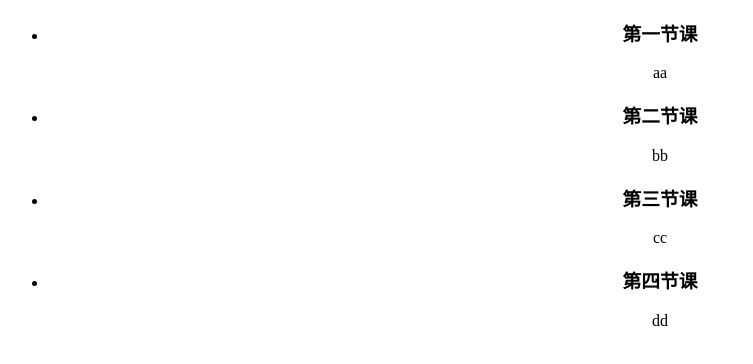
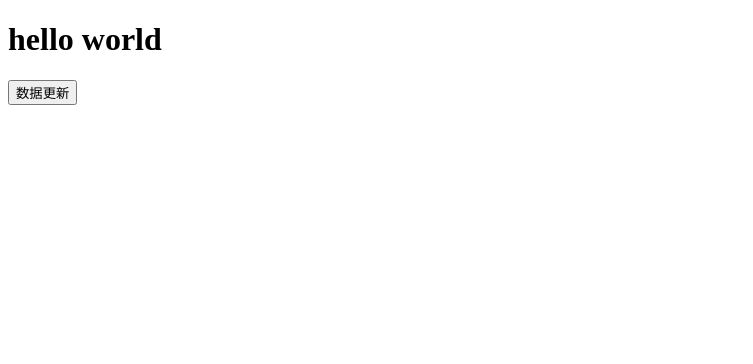
Before and after one commit to vanliant/my-react, a React (Create React App) app in the folder react-demo/: page / in a window 1280 px wide. Shown: the top 364 px of the page, without its empty margins (0-753 px from the left). Built offline with nearby package versions, Linux system fonts and the light colour scheme.

Commit message:
生命周期

```diff
--- a/react-demo/src/App.js
+++ b/react-demo/src/App.js
@@ -1,13 +1,14 @@
 import React from 'react';
 // import logo from './logo.svg';
-import './App.css';
+// import './App.css';
 
 // import Weather from './components/Weather'
 // import Clock from './components/Clock'
 // import Parent from './components/parentComponent/Parent'
 // import Event from './components/Event'
 // import Condition from './components/conditionRender/index'
-import ListRender from './components/listRender/index'
+// import ListRender from './components/listRender/index'
+import LifeCycle from './components/lifeCycle'
 
 function App() {
   return (
@@ -17,7 +18,8 @@ function App() {
       {/* <Parent /> */}
       {/* <Event /> */}
       {/* <Condition /> */}
-      <ListRender />
+      {/* <ListRender /> */}
+      <LifeCycle />
     </div>
   );
 }
--- /dev/null
+++ b/react-demo/src/components/lifeCycle.js
@@ -0,0 +1,68 @@
+import React from 'react'
+
+export default class LifeCycle extends React.Component{
+    constructor(props){
+        super(props)
+        this.state = {
+            msg:'hello world'
+        }
+
+        console.log('constructor构造函数')
+    }
+
+    componentWillMount(){
+        console.log('componentWillMount')
+    }
+
+    componentDidMount(){
+        console.log('componentWillMount')
+    }
+
+    componentWillReceiveProps(){
+        console.log('componentWillMount')
+    }
+
+    componentWillUpdate(){
+        console.log('componentWillMount')
+    }
+
+    componentDidUpdate(){
+        console.log('componentWillMount')
+    }
+
+    componentWillUnmount(){
+        console.log('componentWillUnmount')
+    }
+
+    render(){
+        console.log('render渲染函数')
+
+        return(
+            <div>
+                <h1>{this.state.msg}</h1>
+                <button onClick={this.updateState}>数据更新</button>
+            </div>
+        )
+    }
+
+    updateState = () => {
+        this.setState({
+            msg:'数据更新'
+        })
+    }
+
+    /*
+        生命周期的三个状态
+        1.Mounting：将组件插入到Dom中
+        2.Updating：将数据更新到Dom中
+        3.Unmounting：将组件移除Dom中
+
+        ComponentWillMount
+        ComponentDidMount
+        ComponentWillReceiveProps
+        ShouldComponentUpdate:判断是否更新，返回Boolean
+        ComponentWillUpdate
+        ComponentDidUpdate
+        ComponentWillUnmount
+    */
+}
```
